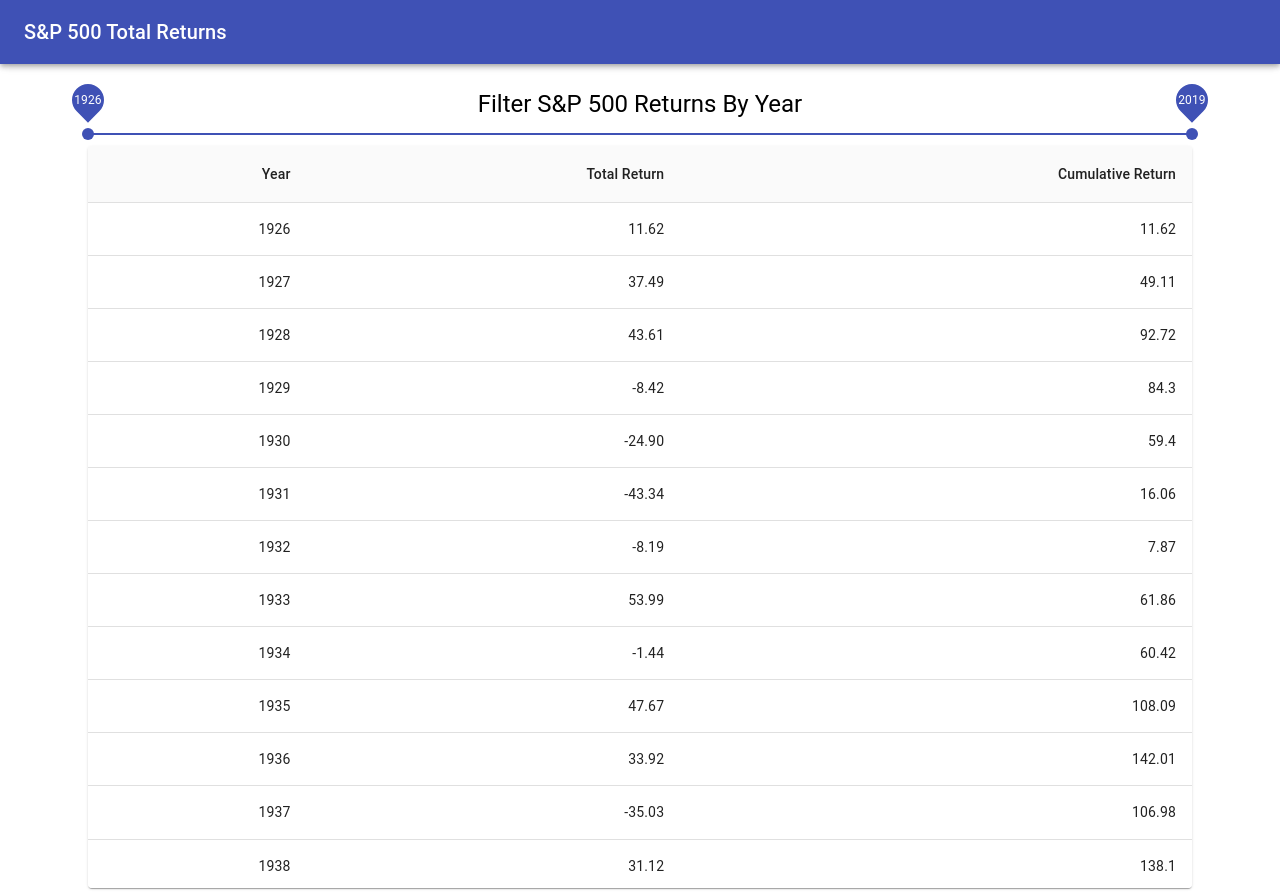
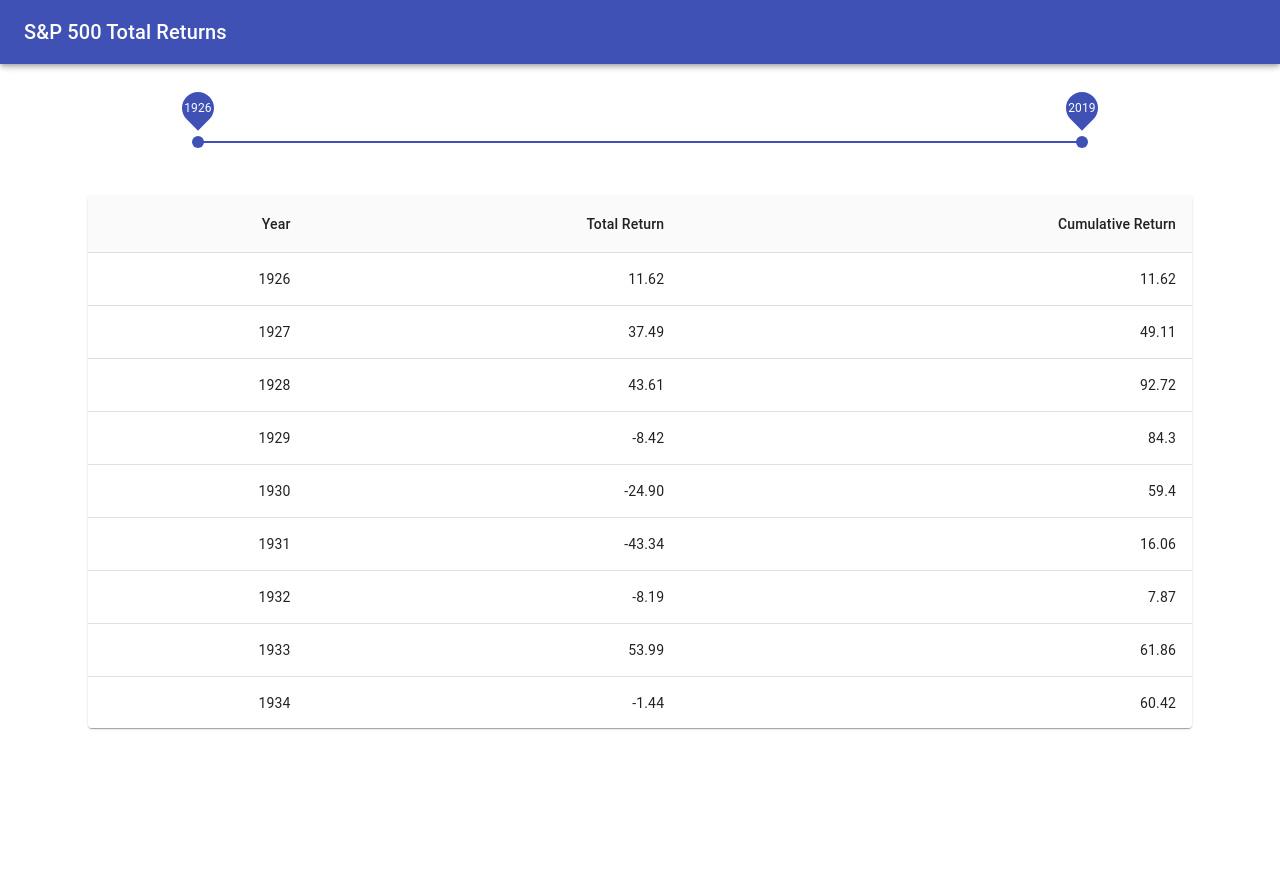
Before and after one commit to bhuvanmalik007/sp-returns, a React (Create React App) app: page / in a window 1280 px wide. After the commit the page ends 800 px from the top, so only its background shows below. Built offline with nearby package versions, Linux system fonts and the light colour scheme; the HTML template or start-up script is replaced by a standard one; a web font is replaced by a local one.

Commit message:
design fixes

```diff
--- a/src/App.js
+++ b/src/App.js
@@ -11,7 +11,7 @@
 import { generateResults, sortAscending } from "./helperFns";
 import columns from "./constants";
 
-const useStyles = makeStyles(({ mixins, spacing, transitions, zIndex }) => ({
+const useStyles = makeStyles(({ transitions }) => ({
   root: {
     display: "flex",
     height: "100%",
@@ -20,6 +20,7 @@
     transition: transitions.create(["margin", "width"], {
       easing: transitions.easing.easeInOut,
       duration: transitions.duration.leavingScreen,
+      // display: "flex",
     }),
     // zIndex: zIndex.drawer + 1,
   },
@@ -45,17 +46,15 @@
       <HideOnScroll>
         <AppBar position="fixed" className={classes.appBar}>
           <Toolbar>
-            <Typography variant="h6" noWrap>
-              S&P 500 Total Returns
-            </Typography>
+            <Typography variant="h6">S&P 500 Total Returns</Typography>
           </Toolbar>
         </AppBar>
       </HideOnScroll>
       <Box
         display="flex"
         flexDirection="column"
-        width="100%"
-        height="100%"
+        width="90%"
+        height="80%"
         alignItems="center"
         m={10}
         p={1}
@@ -63,7 +62,8 @@
         alignSelf="flex-start"
         alignContent="flex-start"
       >
-        <Typography variant="h5">Filter S&P 500 Returns By Year</Typography>
+        {/* <Typography variant="h5">Filter S&P 500 Returns By Year</Typography> */}
+        <Box m={5} display="flex" width="80%">
           <Slider
             value={sliderRange}
             onChange={handleSliderChange}
@@ -75,6 +75,7 @@
             max={sliderMax}
             // marks
           />
+        </Box>
         <ReturnsTable headerArray={columns} tableResults={tableResults} />
       </Box>
     </div>
```
Lines whose indentation alone changed are shown as unchanged.
